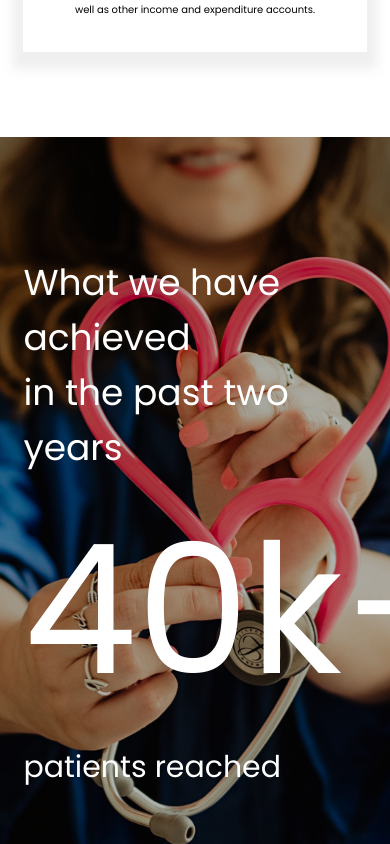
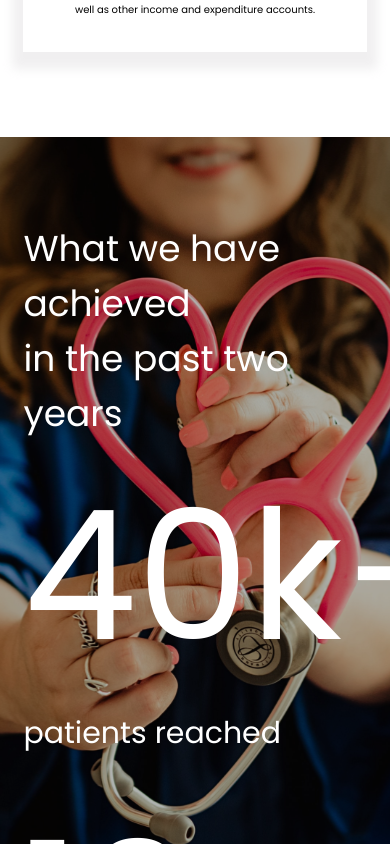
Before and after one commit to Lovethrech/BLOOM-Chel, a Vue app: page / in a window 390 px wide. Shown: the part 3180-4024 px from the top of the page. Built offline with nearby package versions, Linux system fonts and the light colour scheme; some icons are missing.

Commit message:
...working on home-achieved section component.

```diff
--- a/src/components/home/achieved/HomeAchieved.vue
+++ b/src/components/home/achieved/HomeAchieved.vue
@@ -32,6 +32,7 @@ import HomeAchievedDescTop from './HomeAchievedDescTop.vue';
     .home-achieved-main-ctn{
         background: url(@/assets/home-achieved-bg-mobile.svg) center/ auto no-repeat;
         background-size: cover;
+        padding:10vh 6vw;
     }
 }
 </style>
```
